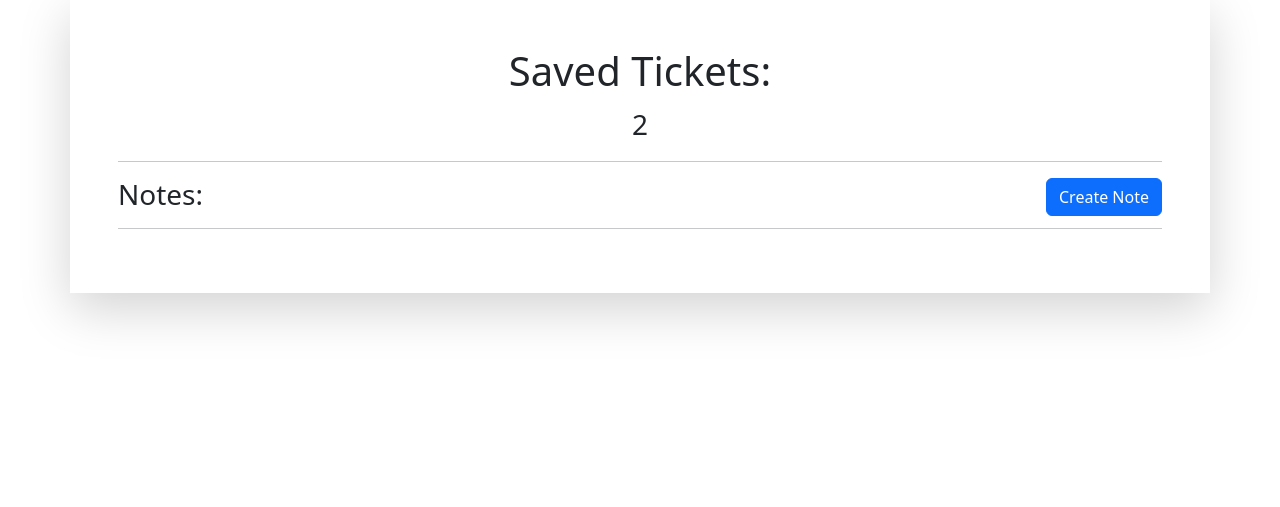
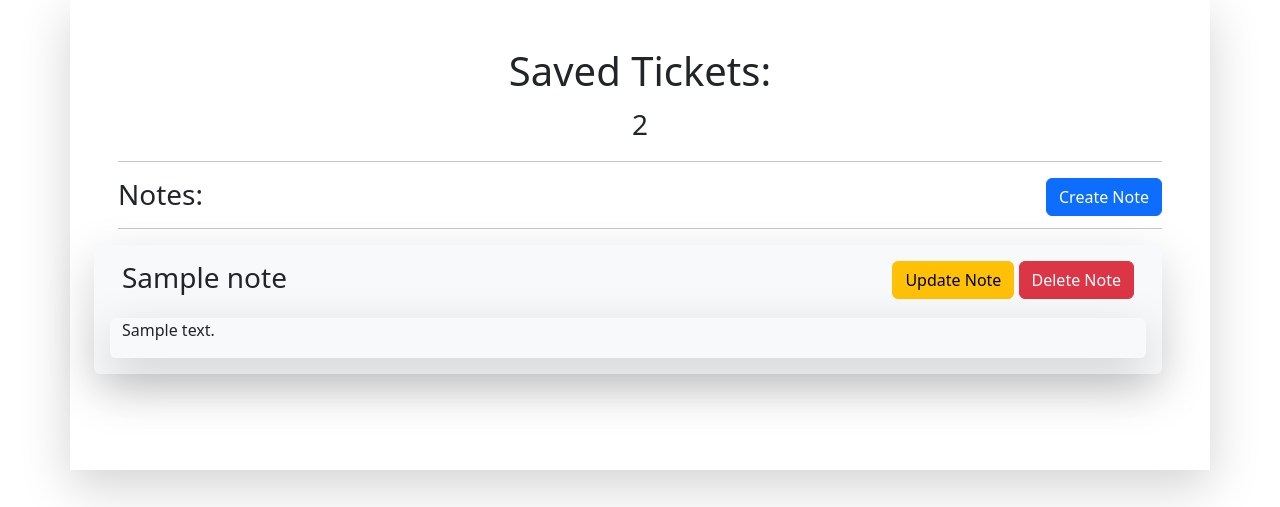
Before and after one commit to mherbst61/Web-Development-Final-Project, a Django app: page / in a window 1280 px wide. Shown: the part 293-800 px from the top of the page. Run offline with Django 5.2, Linux system fonts and the light colour scheme; data comes from the database, SQL or seed files in the repository; both versions use the stored data as it was after the commit; tables that the repository leaves empty hold one stand-in row (values such as "Sample post"); some libraries are stand-ins or nearby versions.

Commit message:
Added delete. Got notes populating. Add ability to create new note. Need to work on the Update to get that working

```diff
--- a/TicketMasterSite/TicketFinder/urls.py
+++ b/TicketMasterSite/TicketFinder/urls.py
@@ -8,4 +8,6 @@ urlpatterns = [
     path('loadTickets/', views.loadTickets, name='loadTickets'),
     path('deleteTicket/<str:ticket_id>/', views.deleteTicket, name='deleteTicket'),
     path('createNewNote/', views.createNewNote, name='createNewNote'),
+    path('deleteNote/<str:note_id>/', views.deleteNote, name='deleteNote'),
+    path('updateNote/<str:note_id>/', views.updateNote, name='updateNote'),
 ]
--- a/TicketMasterSite/TicketFinder/views.py
+++ b/TicketMasterSite/TicketFinder/views.py
@@ -6,10 +6,12 @@ from django.http import JsonResponse
 from django.shortcuts import render, redirect
 import requests
 from bs4 import BeautifulSoup
+from requests import Request
 
 from TicketFinder.forms import ticketSearchForm
-from TicketFinder.models import SavedTickets, Search
-
+from TicketFinder.forms import createNewNoteForm
+from TicketFinder.models import SavedTickets, Search, Notes
+from TicketFinder.models import Notes
 
 # Create your views here.
 
@@ -17,10 +19,10 @@ from TicketFinder.models import SavedTickets, Search
 def launchHomePage(request):
     savedTickets=SavedTickets.objects.all()
     savedTicketsCount=int(savedTickets.count())
+    notes=Notes.objects.all()
 
 
-
-    context = {'savedTicketsCount': savedTicketsCount}
+    context = {'savedTicketsCount': savedTicketsCount, 'notes':notes}
     return render(request, 'home.html',context)
 
 
@@ -158,5 +160,36 @@ def deleteTicket(request, ticket_id):
         return JsonResponse({'deleted':False,'message':'Ticket Not saved'})
 
 def createNewNote(request):
+    newNoteForm = createNewNoteForm(request.POST or None)
+    if request.method == "POST":
+        if newNoteForm.is_valid():
+            title = newNoteForm.cleaned_data['title']
+            note = newNoteForm.cleaned_data['note']
+            Notes.objects.create(title=title, note=note)
+            return redirect('home')
+    context = {
+        'newNoteForm': newNoteForm,
+    }
+    return render(request, 'newNote.html',context)
 
-    return render(request, 'newNote.html')
+def deleteNote(request, note_id):
+    if Notes.objects.filter(id=note_id).exists():
+        note = Notes.objects.get(id=note_id)
+        note.delete()
+        return JsonResponse({'deleted': True, 'message': 'Note Deleted'})
+    else:
+        return JsonResponse({'deleted': False, 'message': 'Note Not saved'})
+
+def updateNote(request, note_id): #Need to add stuff for update still
+    newNoteForm = createNewNoteForm
+    note = Notes.objects.get(id=note_id)
+    Oldtitle = note.title
+    Oldnote= note.note
+    IdOfNote = note.id
+    context = {
+        'newNoteForm': newNoteForm,
+        'Oldtitle': Oldtitle,
+        'Oldnote': Oldnote,
+        'IdOfNote': IdOfNote,
+    }
+    return render(request,'newNote.html',context)
--- a/TicketMasterSite/templates/home.html
+++ b/TicketMasterSite/templates/home.html
@@ -8,16 +8,18 @@
     {% bootstrap_javascript %}
 </head>
 <body>
-<nav class="navbar navbar-expand-lg navbar-dark bg-dark fixed-top" >
+<nav class="navbar navbar-expand-lg navbar-dark bg-dark fixed-top">
     <div class="container">
         <a class="navbar-brand" href="#">TicketFinder</a>
-<button class="navbar-toggler" type="button" data-bs-toggle="collapse" data-bs-target="#navbarSupportedContent" aria-controls="navbarSupportedContent" aria-expanded="false" aria-label="Toggle navigation">
+        <button class="navbar-toggler" type="button" data-bs-toggle="collapse" data-bs-target="#navbarSupportedContent"
+                aria-controls="navbarSupportedContent" aria-expanded="false" aria-label="Toggle navigation">
             <span class="navbar-toggler-icon"></span>
         </button>
         <div class="collapse navbar-collapse" id="navbarSupportedContent">
             <div class="navbar-nav">
                 <li class="nav-item">
-      <a class="nav-item nav-link active" href="{% url 'home' %}">Home <span class="sr-only">(current)</span></a>
+                    <a class="nav-item nav-link active" href="{% url 'home' %}">Home <span
+                            class="sr-only">(current)</span></a>
                 </li>
                 <li class="nav-item">
                     <a class="nav-item nav-link" href="{% url 'searchPage' %}">Search</a>
@@ -43,25 +45,57 @@
     <div class="row">
         <div class="col-12 text-center">
             <h1 class="">Saved Tickets:</h1>
-        <p class="fs-3">{{savedTicketsCount}}</p>
-        <p><hr></p>
+            <p class="fs-3">{{ savedTicketsCount }}</p>
+            <p>
+            <hr>
+            </p>
         </div>
     </div>
     <div class="row">
         <div class="col-12">
             <h3 class="d-inline">Notes:</h3>
             <a type="button" href="{% url 'createNewNote' %}" class="d-inline float-end btn btn-primary">Create Note</a>
-        <p><hr></p>
+            <p>
+            <hr>
+            </p>
         </div>
         {% for note in notes %}
-        <div class="col-12">
-        <h3>{{ title }}</h3>
-        <p>{{ text }}</p>
+            <div id="Note{{ note.id }}" class="row h-4 shadow-lg p-3 mb-5 bg-body-tertiary rounded">
+                <div class="col-6 d-inline">
+                    <h3>{{ note.title }}</h3>
+                </div>
+                <div class="col-6 d-inline">
+                    <div class="float-end">
+                    <a class="btn btn-warning mr-2" href="{% url 'updateNote' note.id %}">Update Note</a>
+                        <button class="btn btn-danger" onclick="deleteNote('{% url 'deleteNote'  note.id  %}', '{{ note.id }}')">Delete Note</button>
+                    </div>
+                </div>
+                <div class="col-12 mt-3 shadow-lg rounded text-wrap">
+                    <p class="text-break">{{ note.note }}</p>
+                </div>
+
             </div>
         {% endfor %}
 
     </div>
 
 </div>
+ <script src="https://cdn.jsdelivr.net/npm/jquery@3.7.1/dist/jquery.min.js"></script>
+<script>
+    function deleteNote(url,id){
+    console.log("delete run");
+$.ajax({
+    url:url,
+    type: 'GET',
+    success: function (response) {
+        alert(response.message);
+        if(response.deleted){
+           $('#Note'+id).remove();
+        }
+    }
+    })
+}
+</script>
+
 </body>
 </html>
```
Also changed, not shown: TicketMasterSite/TicketFinder/forms.py (+18 -1 lines), TicketMasterSite/templates/newNote.html (+30 -5 lines), TicketMasterSite/TicketFinder/migrations/0002_notes.py (added), TicketMasterSite/tickets_db.sqlite3. Lines whose indentation alone changed are shown as unchanged.
